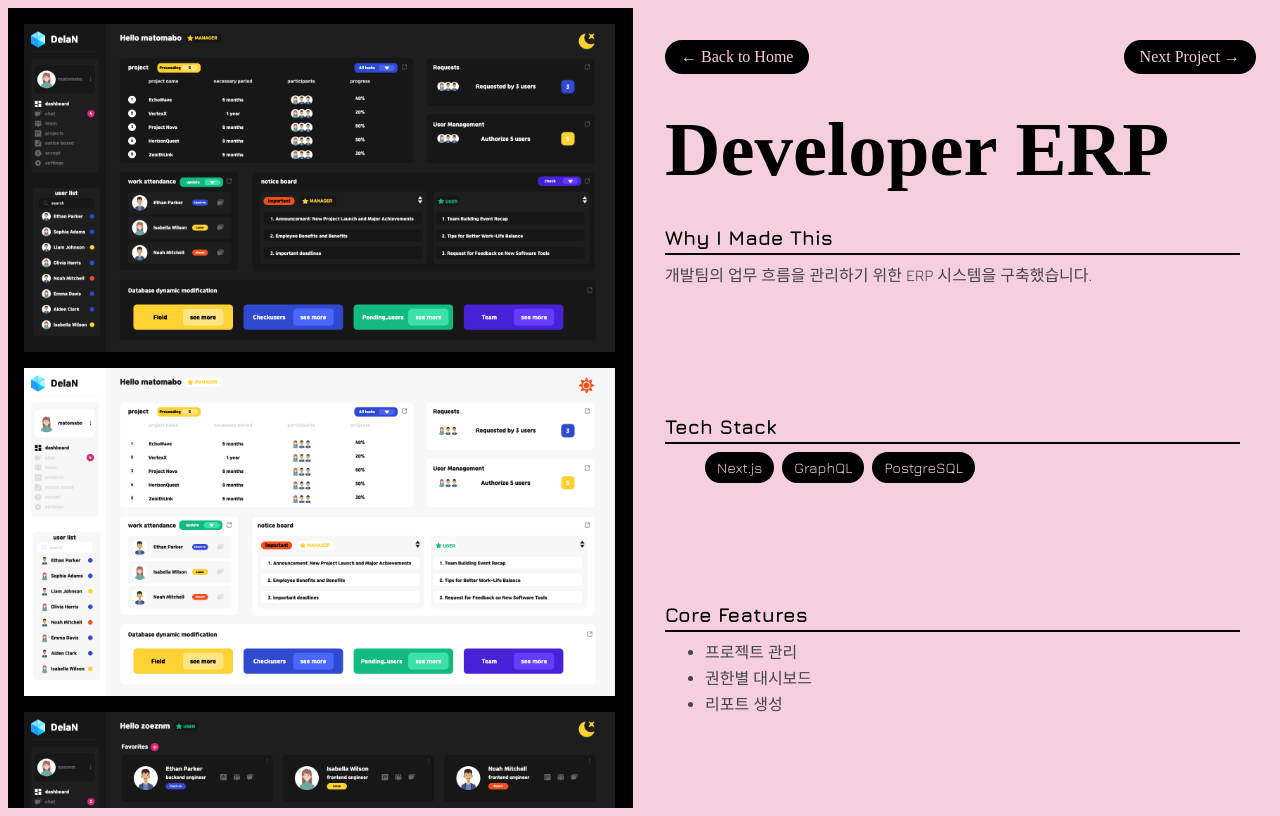
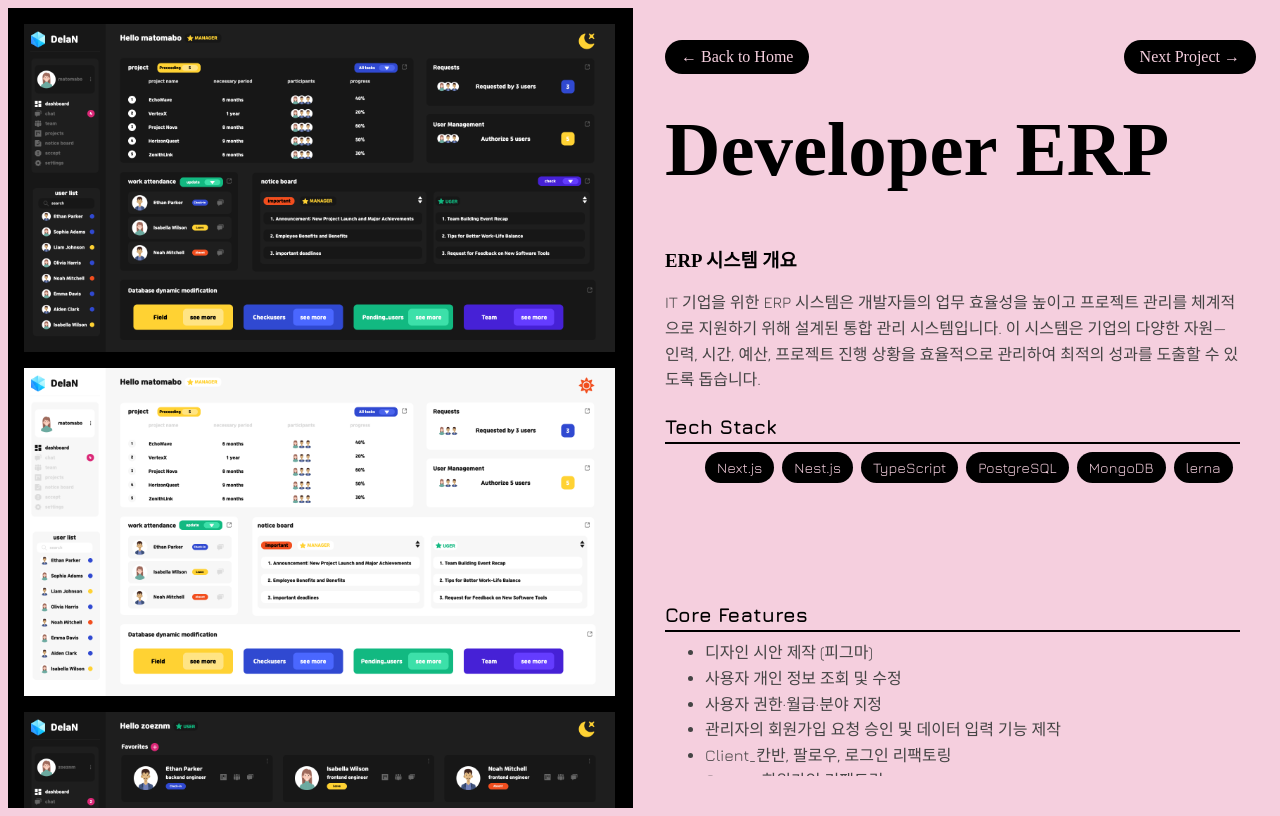
Before and after one commit to zoeznm/kim-bomi-portfolio, a React (Vite) app in the folder kbm/: page /portfolio/team/developer-erp in a window 1280 px wide. Built offline with nearby package versions, Linux system fonts and the light colour scheme.

Commit message:
프로젝트 상세 페이지 완료

```diff
--- a/kbm/src/components/Portfolio/data.ts
+++ b/kbm/src/components/Portfolio/data.ts
@@ -1,146 +1,291 @@
 // src/components/Portfolio/data.ts
 
-export interface ProjectDetail {
+export interface BaseProject {
   slug: string;
   title: string;
   year: number;
   tags: string[];
-  images: string[];      // 보여줄 이미지 URL 배열
-  reason: string;        // 만든 이유
-  stack: string[];       // 사용한 스택 리스트
-  features: string[];    // 핵심 기능 리스트
+  images: string[];
+  stack: string[];
+  features: string[];
+}
+
+export interface PersonalProject extends BaseProject {
+  reason: string;
+}
+export interface TeamProject extends BaseProject {
+  overview: string;
+  workflow: string[];
+  themeExample: string;
 }
 
 // 개인 프로젝트 목록
-export const personalProjects: ProjectDetail[] = [
+export const personalProjects: PersonalProject[] = [
   {
-    slug: 'my-wishlist',
-    title: 'My Wishlist',
+    slug: "my-wishlist",
+    title: "My Wishlist",
     year: 2024,
-    tags: ['Design', 'Development'],
+    tags: ["Design", "Development"],
     images: [
-      new URL('../../assets/images/mywishlist/mywishlist_1.png', import.meta.url).href,
-      new URL('../../assets/images/mywishlist/mywishlist_2.png', import.meta.url).href,
-      new URL('../../assets/images/mywishlist/mywishlist_3.png', import.meta.url).href,
-      new URL('../../assets/images/mywishlist/mywishlist_4.png', import.meta.url).href,
-      new URL('../../assets/images/mywishlist/mywishlist_5.png', import.meta.url).href,
-      new URL('../../assets/images/mywishlist/mywishlist_6.png', import.meta.url).href,
+      new URL(
+        "../../assets/images/mywishlist/mywishlist_1.png",
+        import.meta.url
+      ).href,
+      new URL(
+        "../../assets/images/mywishlist/mywishlist_2.png",
+        import.meta.url
+      ).href,
+      new URL(
+        "../../assets/images/mywishlist/mywishlist_3.png",
+        import.meta.url
+      ).href,
+      new URL(
+        "../../assets/images/mywishlist/mywishlist_4.png",
+        import.meta.url
+      ).href,
+      new URL(
+        "../../assets/images/mywishlist/mywishlist_5.png",
+        import.meta.url
+      ).href,
+      new URL(
+        "../../assets/images/mywishlist/mywishlist_6.png",
+        import.meta.url
+      ).href,
     ],
-    reason: '',
-    stack: ['React', 'TypeScript', 'SCSS'],
-    features: ['아이템 추가/삭제', '카테고리 분류', '모바일 반응형'],
+    reason:
+      "“처음에 제작한 개인 작업물로, 원하는 디자인과 애니메이션을 자유롭게 구현할 수 있는 프로젝트를 만들고자 했습니다. 이에 따라 나만의 Wishlist 페이지를 기획하게 되었고, 이 페이지를 통해 다른 사용자에게 직관적이고 재미있게 내용을 전달할 수 있는 경험을 제공하고자 제작하게 되었습니다.”",
+    stack: ["HTML", "CSS", "JavaScript"],
+    features: [
+      "1. 카드 뒤집기",
+      "2. 옛날 윈도우 창 디자인 제작",
+      "3. 슈팅게임",
+      "4. 키보드 단어 입력받기",
+      "5. hover시 사진 나오기",
+      "6. 클릭 시 사진 나오기",
+    ],
   },
   {
-    slug: 'old-portfolio',
-    title: 'OLD Portfolio',
+    slug: "old-portfolio",
+    title: "OLD Portfolio",
     year: 2024,
-    tags: ['Design', 'Development'],
+    tags: ["Design", "Development"],
     images: [
-      new URL('../../assets/images/oldversion/old_1.png', import.meta.url).href,
-      new URL('../../assets/images/oldversion/old_2.png', import.meta.url).href,
-      new URL('../../assets/images/oldversion/old_3.png', import.meta.url).href,
-      new URL('../../assets/images/oldversion/old_4.png', import.meta.url).href,
+      new URL("../../assets/images/oldversion/old_1.png", import.meta.url).href,
+      new URL("../../assets/images/oldversion/old_2.png", import.meta.url).href,
+      new URL("../../assets/images/oldversion/old_3.png", import.meta.url).href,
+      new URL("../../assets/images/oldversion/old_4.png", import.meta.url).href,
     ],
-    reason: '이전 버전 포트폴리오를 리펙토링하며 학습한 내용을 정리했습니다.',
-    stack: ['HTML', 'CSS', 'JavaScript'],
-    features: ['반응형 레이아웃', '간단한 애니메이션', '접근성 고려'],
+    reason:
+      "이 페이지는 제 프로젝트를 효과적으로 보여줄 수 있는 공간으로, 방문자들이 쉽게 접근하고 이해할 수 있도록 구성했습니다. 각 작업물은 명확한 설명과 함께 시각적으로 매력적인 형태로 배치하여, 사용자가 흥미를 느낄 수 있도록 하였습니다. 또한, 반응형 디자인을 적용하여 다양한 기기에서 최적의 경험을 제공할 수 있도록 하였으며, 방문자들이 편리하게 탐색할 수 있는 내비게이션을 구현했습니다. 이러한 노력들을 통해 제 작업물의 가치를 더 많은 사람들과 공유하고, 피드백을 받을 수 있는 기회를 마련하고자 했습니다.",
+    stack: ["React", "Lottie"],
+    features: [
+      "작업물 갤러리",
+      "소셜 미디어 링크",
+      "연락처 폼",
+      "기술 스택",
+      "반응형 디자인",
+      "간단한 애니메이션",
+    ],
   },
   {
-    slug: 'hs-pos',
-    title: 'HS POS',
+    slug: "hs-pos",
+    title: "HS POS",
     year: 2025,
-    tags: ['UI/UX', 'Animation'],
+    tags: ["UI/UX", "Animation"],
     images: [
-      new URL('../../assets/images/hspos/hspos_1.png', import.meta.url).href,
-      new URL('../../assets/images/hspos/hspos_2.png', import.meta.url).href,
-      new URL('../../assets/images/hspos/hspos_3.png', import.meta.url).href,
+      new URL("../../assets/images/hspos/hspos_1.png", import.meta.url).href,
+      new URL("../../assets/images/hspos/hspos_2.png", import.meta.url).href,
+      new URL("../../assets/images/hspos/hspos_3.png", import.meta.url).href,
     ],
-    reason: '매장 판매를 보다 효율적으로 관리하기 위해 POS 시스템을 구현했습니다.',
-    stack: ['Next.js', 'GSAP', 'Firebase'],
-    features: ['실시간 재고 조회', '영수증 출력', '매출 통계'],
+    reason:
+      "가족이 운영하는 POS 사업에 회사 웹페이지가 없어서, 제작 제안을 받아 시작하게 되었습니다. 이 페이지는 새로운 거래처 유입보다는 기존 거래처 사용자를 위한 용도로 기획되었으며, 특히 고령층 사용자를 고려한 직관적인 디자인을 중심으로 제작하고 있습니다. 사용자 친화적인 접근을 통해 편리한 이용 경험을 제공하는 것이 목표입니다.",
+    stack: ["EJS", "Node.js", "Express"],
+    features: ["원격지원 프로그램 지원", "고령층 타겟 UI"],
   },
   {
-    slug: 'graduation-show',
-    title: 'Graduation SHOW',
+    slug: "graduation-show",
+    title: "Graduation SHOW",
     year: 2025,
-    tags: ['CSS', 'Responsive'],
+    tags: ["CSS", "Responsive"],
     images: [
-      new URL('../../assets/images/graduation/show_1.png', import.meta.url).href,
-      new URL('../../assets/images/graduation/show_2.png', import.meta.url).href,
-      new URL('../../assets/images/graduation/show_3.png', import.meta.url).href,
-      new URL('../../assets/images/graduation/show_4.png', import.meta.url).href,
+      new URL("../../assets/images/graduation/show_1.png", import.meta.url)
+        .href,
+      new URL("../../assets/images/graduation/show_2.png", import.meta.url)
+        .href,
+      new URL("../../assets/images/graduation/show_3.png", import.meta.url)
+        .href,
+      new URL("../../assets/images/graduation/show_4.png", import.meta.url)
+        .href,
     ],
-    reason: '졸업 전시회 사이트를 통해 작품을 효과적으로 소개하고자 제작했습니다.',
-    stack: ['Vue.js', 'Sass', 'Swiper.js'],
-    features: ['풀스크린 갤러리', '키보드 내비게이션', '모바일 터치 지원'],
+    reason:
+      "친구의 졸업 패션쇼를 위해, 단순한 초대장이 아닌 쇼의 분위기와 작품 세계를 미리 체험할 수 있는 인터랙티브 플랫폼을 만들고자 했습니다. 스크롤 애니메이션 활용해 패션쇼의 감각적인 전개를 웹으로 재현했고, 포스터 갤러리와 상세 페이지를 통해 각 컬렉션의 스토리와 디테일을 생동감 있게 전달합니다. 이 사이트를 통해 지인들에게 특별한 초대 경험을 선사하고, 졸업 작품들이 가진 아름다움을 더욱 극대화하고자 했습니다.",
+    stack: ["React", "TypeScript", "Vite"],
+    features: [
+      "로더 스크린",
+      "갤러리 섹션",
+      "모바일 터치 지원",
+      "정적 호스팅 & 배포",
+    ],
   },
   {
-    slug: 'new-portfolio',
-    title: 'NEW Portfolio',
+    slug: "new-portfolio",
+    title: "NEW Portfolio",
     year: 2025,
-    tags: ['CSS', 'Responsive'],
+    tags: ["CSS", "Responsive"],
     images: [
-      new URL('../../assets/images/newversion/new_1.png', import.meta.url).href,
-      new URL('../../assets/images/newversion/new_2.png', import.meta.url).href,
-      new URL('../../assets/images/newversion/new_3.png', import.meta.url).href,
-      new URL('../../assets/images/newversion/new_3.png', import.meta.url).href,
-      new URL('../../assets/images/newversion/new_5.png', import.meta.url).href,
+      new URL("../../assets/images/newversion/new_1.png", import.meta.url).href,
+      new URL("../../assets/images/newversion/new_2.png", import.meta.url).href,
+      new URL("../../assets/images/newversion/new_3.png", import.meta.url).href,
+      new URL("../../assets/images/newversion/new_3.png", import.meta.url).href,
+      new URL("../../assets/images/newversion/new_5.png", import.meta.url).href,
     ],
-    reason: '최신 트렌드를 반영한 새로운 포트폴리오 사이트를 구축했습니다.',
-    stack: ['React', 'Tailwind CSS', 'Framer Motion'],
-    features: ['다크 모드 지원', '프리뷰 애니메이션', '접근성 향상'],
+    reason:
+      "단일 스크롤 구조 위에 GSAP와 React를 활용한 다채로운 인터랙티브 애니메이션을 입혀 사용자가 페이지를 탐험하며 자연스럽게 프로젝트와 브랜딩 메시지를 경험하도록 설계했습니다. 이를 통해 기존 포트폴리오의 정적인 소개 방식을 넘어, 몰입감 있는 스토리텔링과 성능 최적화를 동시에 달성하며 저만의 차별화된 웹 경험을 구현하고자 했습니다.",
+    stack: ["React", "Next.js", "TypeScript", "SCSS", "GSAP"],
+    features: [
+      "반응형·접근성 중심 UI",
+      "인터랙티브 애니메이션",
+      "테스트 & 배포",
+    ],
   },
 ];
 
 // 팀 프로젝트 목록
-export const teamProjects: ProjectDetail[] = [
+export const teamProjects: TeamProject[] = [
   {
-    slug: 'vending-machine',
-    title: 'Vending Machine',
+    slug: "vending-machine",
+    title: "Vending Machine",
     year: 2024,
-    tags: ['UI/UX', 'Development'],
+    tags: ["UI/UX", "Development"],
     images: [
-      new URL('../../assets/images/vendingmachine/vending_1.png', import.meta.url).href,
-      new URL('../../assets/images/vendingmachine/vending_2.png', import.meta.url).href,
-      new URL('../../assets/images/vendingmachine/vending_3.png', import.meta.url).href,
-      new URL('../../assets/images/vendingmachine/vending_4.png', import.meta.url).href,
-      new URL('../../assets/images/vendingmachine/vending_5.png', import.meta.url).href,
+      new URL(
+        "../../assets/images/vendingmachine/vending_1.png",
+        import.meta.url
+      ).href,
+      new URL(
+        "../../assets/images/vendingmachine/vending_2.png",
+        import.meta.url
+      ).href,
+      new URL(
+        "../../assets/images/vendingmachine/vending_3.png",
+        import.meta.url
+      ).href,
+      new URL(
+        "../../assets/images/vendingmachine/vending_4.png",
+        import.meta.url
+      ).href,
+      new URL(
+        "../../assets/images/vendingmachine/vending_5.png",
+        import.meta.url
+      ).href,
     ],
-    reason: '자판기 UI/UX 개선을 위해 직관적인 인터페이스를 디자인했습니다.',
-    stack: ['React', 'TypeScript', 'Tailwind CSS'],
-    features: ['상품 선택 인터랙션', '결제 모듈 연동', '반응형 디자인'],
+    stack: ["HTML", "CSS", "JavaScript", "Sqlite3"],
+    features: [
+      "Javascript 이벤트 모듈 제작",
+      "컴포넌트 드래그 이벤트",
+      "컴포넌트 클릭 이벤트",
+"프로젝트 전체 디자인 담당",
+"동적 배경 애니메이션 구현 담당"
+    ],
+    overview: "수상한 자판기는 5개의 독특한 테마를 가진 자판기로, 각 테마마다 다양한 제품이 포함되어 있습니다. 사용자는 재미있고 창의적인 방식으로 제품을 구매할 수 있습니다.",
+    workflow: [
+      "코인 획득: 사용자는 수상한 자판기 주변의 가로등을 클릭하여 코인을 얻습니다.",
+      "제품 구매: 획득한 코인을 사용하여 자판기에서 제품을 구매할 수 있습니다.",
+      "제품 설명: 구매한 제품에 대한 설명이 제공되며, 각 제품은 해당 테마와 연관된 특징이 있습니다."
+    ],
+    themeExample: "이 테마에는 다양한 동물과 관련된 제품이 포함되어 있습니다. 예를 들어, '낙타용 마스카라'는 긴 눈썹을 가진 낙타를 위한 제품으로, 눈썹이 짧은 낙타에게도 마법적으로 길어 보이게 해주는 특별한 효과가 있습니다.",
   },
+
   {
-    slug: 'developer-erp',
-    title: 'Developer ERP',
+    slug: "developer-erp",
+    title: "Developer ERP",
     year: 2024,
-    tags: ['UI/UX', 'Development'],
+    tags: ["UI/UX", "Development"],
     images: [
-      new URL('../../assets/images/erp/erp1.png', import.meta.url).href,
-      new URL('../../assets/images/erp/erp2.png', import.meta.url).href,
-      new URL('../../assets/images/erp/erp3.png', import.meta.url).href,
-      new URL('../../assets/images/erp/erp4.png', import.meta.url).href,
-      new URL('../../assets/images/erp/erp5.png', import.meta.url).href,
-      new URL('../../assets/images/erp/erp6.png', import.meta.url).href,
-      new URL('../../assets/images/erp/erp7.png', import.meta.url).href,
+      new URL(
+        "../../assets/images/erp/erp1.png",
+        import.meta.url
+      ).href,
+      new URL(
+        "../../assets/images/erp/erp2.png",
+        import.meta.url
+      ).href,
+      new URL(
+        "../../assets/images/erp/erp3.png",
+        import.meta.url
+      ).href,
+      new URL(
+        "../../assets/images/erp/erp4.png",
+        import.meta.url
+      ).href,
+      new URL(
+        "../../assets/images/erp/erp5.png",
+        import.meta.url
+      ).href,
+      new URL(
+        "../../assets/images/erp/erp6.png",
+        import.meta.url
+      ).href,
+      new URL(
+        "../../assets/images/erp/erp7.png",
+        import.meta.url
+      ).href,
     ],
-    reason: '개발팀의 업무 흐름을 관리하기 위한 ERP 시스템을 구축했습니다.',
-    stack: ['Next.js', 'GraphQL', 'PostgreSQL'],
-    features: ['프로젝트 관리', '권한별 대시보드', '리포트 생성'],
+    stack: ["Next.js", "Nest.js" ,"TypeScript", "PostgreSQL","MongoDB","lerna"],
+    features: [
+      "디자인 시안 제작 (피그마)",
+      "사용자 개인 정보 조회 및 수정",
+      "사용자 권한·월급·분야 지정",
+      "관리자의 회원가입 요청 승인 및 데이터 입력 기능 제작",
+      "Client_칸반, 팔로우, 로그인 리팩토링",
+      "Server_회원가입 리팩토링"
+    ],
+    overview: "IT 기업을 위한 ERP 시스템은 개발자들의 업무 효율성을 높이고 프로젝트 관리를 체계적으로 지원하기 위해 설계된 통합 관리 시스템입니다. 이 시스템은 기업의 다양한 자원—인력, 시간, 예산, 프로젝트 진행 상황을 효율적으로 관리하여 최적의 성과를 도출할 수 있도록 돕습니다.",
+    workflow: [
+      "프로젝트 관리: 프로젝트의 기획, 실행, 모니터링을 지원하며, 각 개발자의 업무를 효과적으로 배분합니다.",
+      "업무 할당 및 추적: 각 개발자의 업무를 명확히 할당하고, 진행 상태를 지속적으로 모니터링합니다.",
+      "자원 관리: 인력, 장비, 예산 등의 자원을 효율적으로 관리하여 불필요한 낭비를 최소화합니다.",
+      "데이터 분석 및 보고서: 프로젝트 진행 상황과 개발자들의 업무 성과를 기반으로 한 분석 자료를 제공합니다.",
+      "협업 도구: 팀원 간의 원활한 커뮤니케이션과 협업을 위한 플랫폼을 제공합니다."
+    ],
+    themeExample: "IT 기업의 ERP 시스템은 개발자들의 업무와 프로젝트를 통합적으로 관리함으로써, 기업의 전반적인 생산성과 효율성을 향상시키는 중요한 도구입니다. 체계적인 관리와 데이터 기반 의사결정은 기업의 경쟁력을 강화하고, 성공적인 프로젝트 수행에 기여할 것입니다.",
   },
+
   {
-    slug: 'machine-learning',
-    title: 'Machine Learning',
+    slug: "machine-learning",
+    title: "Machine Learning",
     year: 2024,
-    tags: ['UI/UX', 'Motion'],
+    tags: ["UI/UX", "Motion"],
     images: [
-      new URL('../../assets/images/machinelearning/ml1.png', import.meta.url).href,
-      new URL('../../assets/images/machinelearning/ml2.png', import.meta.url).href,
-      new URL('../../assets/images/machinelearning/ml3.png', import.meta.url).href,
-      new URL('../../assets/images/machinelearning/ml4.png', import.meta.url).href,
+      new URL(
+        "../../assets/images/machinelearning/ml1.png",
+        import.meta.url
+      ).href,
+      new URL(
+        "../../assets/images/machinelearning/ml2.png",
+        import.meta.url
+      ).href,
+      new URL(
+        "../../assets/images/machinelearning/ml3.png",
+        import.meta.url
+      ).href,
+      new URL(
+        "../../assets/images/machinelearning/ml4.png",
+        import.meta.url
+      ).href,
     ],
-    reason: '머신러닝 모델 결과를 시각화하여 사용자 이해도를 높였습니다.',
-    stack: ['D3.js', 'React', 'Python'],
-    features: ['데이터 시각화', '실시간 업데이트', '필터링 기능'],
+    stack: ["Vue", "TypeScript" ,"Python", "Pytorch", "Flask"],
+    features: [
+      "위험 야생동물 제보를 위한 사진 업로드 페이지 제작",
+"UI 설계 및 피그마 제작",
+"프론트-머신러닝 연결"
+    ],
+    overview: "이 프로젝트의 목표는 야생동물의 출몰을 실시간으로 감지하고, 이를 통해 생태계 보호 및 인간-야생동물 간의 갈등을 최소화하는 것입니다.",
+    workflow: [
+      "실시간 모니터링: 설치된 카메라를 통해 야생동물의 움직임을 지속적으로 감지하고, 머신러닝 모델을 활용하여 특정 종을 식별합니다.",
+      "출몰 알림: 야생동물이 감지되면 사용자는 즉시 알림을 받아, 해당 지역의 안전성을 확보할 수 있도록 돕습니다.",
+      "데이터 분석: 수집된 데이터를 기반으로 동물의 이동 경로와 출몰 패턴을 분석하여, 보호구역 관리 및 연구에 기여합니다."
+    ],
+    themeExample: "이 프로젝트는 기술적인 혁신과 환경 보호의 융합을 통해, 사용자에게 유용한 정보를 제공하고, 야생동물과의 안전한 공존을 촉진하는 것을 목표로 하고 있습니다.",
   },
 ];
--- a/kbm/src/components/Portfolio/personal/PersonalDetail.tsx
+++ b/kbm/src/components/Portfolio/personal/PersonalDetail.tsx
@@ -1,12 +1,12 @@
 // src/components/Portfolio/personal/PersonalDetail.tsx
 import { useParams, Link } from 'react-router-dom';
-import { personalProjects, type ProjectDetail } from '../data';
+import { personalProjects, type PersonalProject } from '../data';
 import styles from './PersonalDetail.module.scss';
 
 export default function PersonalDetail() {
   const { slug } = useParams<{ slug: string }>();
   const projIndex = personalProjects.findIndex(p => p.slug === slug);
-  const proj: ProjectDetail | undefined = personalProjects[projIndex];
+  const proj: PersonalProject| undefined = personalProjects[projIndex];
 
   if (!proj) return <p>Project not found.</p>;
 
--- a/kbm/src/components/Portfolio/team/TeamDetail.tsx
+++ b/kbm/src/components/Portfolio/team/TeamDetail.tsx
@@ -1,20 +1,49 @@
 // src/components/Portfolio/team/TeamDetail.tsx
 
 import { useParams, Link } from 'react-router-dom';
-import { teamProjects, type ProjectDetail } from '../data';
+import { teamProjects, type TeamProject } from '../data';
 import styles from './TeamDetail.module.scss';
+
+interface SectionConfig {
+  heading1: string;
+  heading2: string;
+  heading3: string;
+}
+
+// 슬러그별로 렌더링할 섹션 타이틀 매핑
+const sectionConfigs: Record<string, SectionConfig> = {
+  'vending-machine': {
+    heading1: '프로젝트 개요',
+    heading2: '작동 방식',
+    heading3: '테마 예시',
+  },
+  'developer-erp': {
+    heading1: 'ERP 시스템 개요',
+    heading2: '주요 기능',
+    heading3: '결론',
+  },
+  'machine-learning': {
+    heading1: '프로젝트 개요',
+    heading2: '주요 기능',
+    heading3: '프로젝트 목표',
+  },
+};
 
 export default function TeamDetail() {
   const { slug } = useParams<{ slug: string }>();
-  const projIndex = teamProjects.findIndex(p => p.slug === slug);
-  const proj: ProjectDetail | undefined = teamProjects[projIndex];
+  const projIndex = teamProjects.findIndex((p) => p.slug === slug);
+  const proj: TeamProject | undefined = teamProjects[projIndex];
 
   if (!proj) return <p>Project not found.</p>;
 
   const nextProj = teamProjects[projIndex + 1];
   const nextSlug = nextProj?.slug;
 
-  // 기본 .title에 slug 기반 modifier 클래스 추가
+  // 슬러그별 섹션 타이틀 로드, 기본은 프로젝트 개요/작동 방식/테마 예시
+  const { heading1, heading2, heading3 } =
+    sectionConfigs[proj.slug] || sectionConfigs['vending-machine'];
+
+  // 타이틀에 slug 기반 modifier 클래스 추가
   const titleClass = `${styles.title} ${styles[proj.slug] || ''}`;
 
   return (
@@ -40,19 +69,36 @@ export default function TeamDetail() {
         <h1 className={titleClass}>{proj.title}</h1>
 
         <div className={styles.reason}>
-          <h2>Why I Made This</h2>
-          <p>{proj.reason}</p>
+          {/* 슬러그별로 다른 섹션 타이틀 렌더링 */}
+          <h3 className={styles.heading}>{heading1}</h3>
+          <p>{proj.overview}</p>
+
+          <h3 className={styles.heading}>{heading2}</h3>
+          <ul>
+            {proj.workflow.map((step, idx) => (
+              <li key={idx}>{step}</li>
+            ))}
+          </ul>
+
+          <h3 className={styles.heading}>{heading3}</h3>
+          <p>{proj.themeExample}</p>
         </div>
+
         <div className={styles.stack}>
           <h2>Tech Stack</h2>
           <ul>
-            {proj.stack.map(item => <li key={item}>{item}</li>)}
+            {proj.stack.map((item) => (
+              <li key={item}>{item}</li>
+            ))}
           </ul>
         </div>
+
         <div className={styles.features}>
           <h2>Core Features</h2>
           <ul>
-            {proj.features.map(f => <li key={f}>{f}</li>)}
+            {proj.features.map((f) => (
+              <li key={f}>{f}</li>
+            ))}
           </ul>
         </div>
       </section>
--- a/kbm/src/components/Portfolio/team/VendingMachine.tsx
+++ b/kbm/src/components/Portfolio/team/VendingMachine.tsx
@@ -1,12 +1,12 @@
 // src/components/Portfolio/team/VendingMachine.tsx
 
 import { useParams, Link } from 'react-router-dom';
-import { teamProjects, type ProjectDetail } from '../data';
+import { teamProjects, type TeamProject } from '../data';
 import styles from './TeamDetail.module.scss';
 
 export default function VendingMachine() {
   const { slug } = useParams<{ slug: string }>();
-  const proj: ProjectDetail | undefined = teamProjects.find(
+  const proj: TeamProject | undefined = teamProjects.find(
     (p) => p.slug === slug
   );
 
@@ -28,7 +28,6 @@ export default function VendingMachine() {
 
         <div className={styles.reason}>
           <h2>만든 이유</h2>
-          <p>{proj.reason}</p>
         </div>
 
         <div className={styles.stack}>
```
Also changed, not shown: kbm/src/components/Portfolio/personal/PersonalDetail.module.scss (+11 -3 lines).
